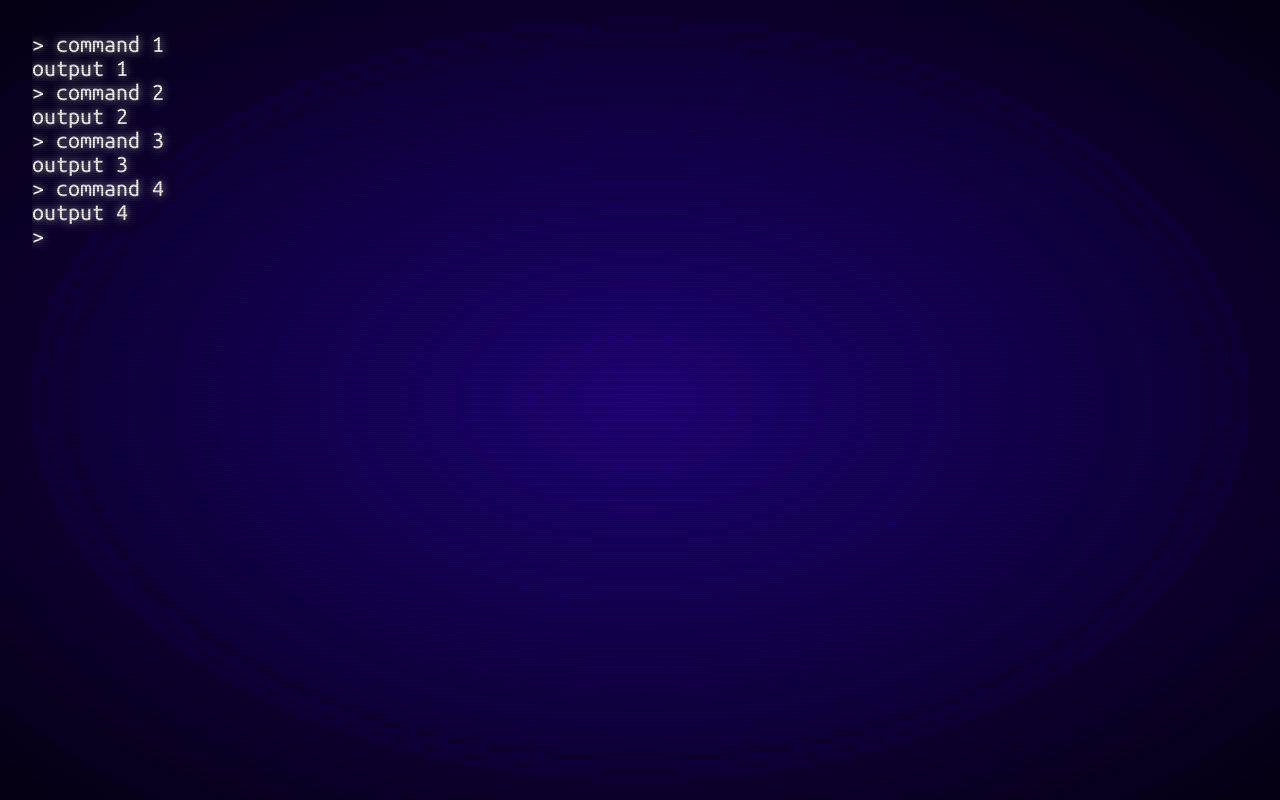
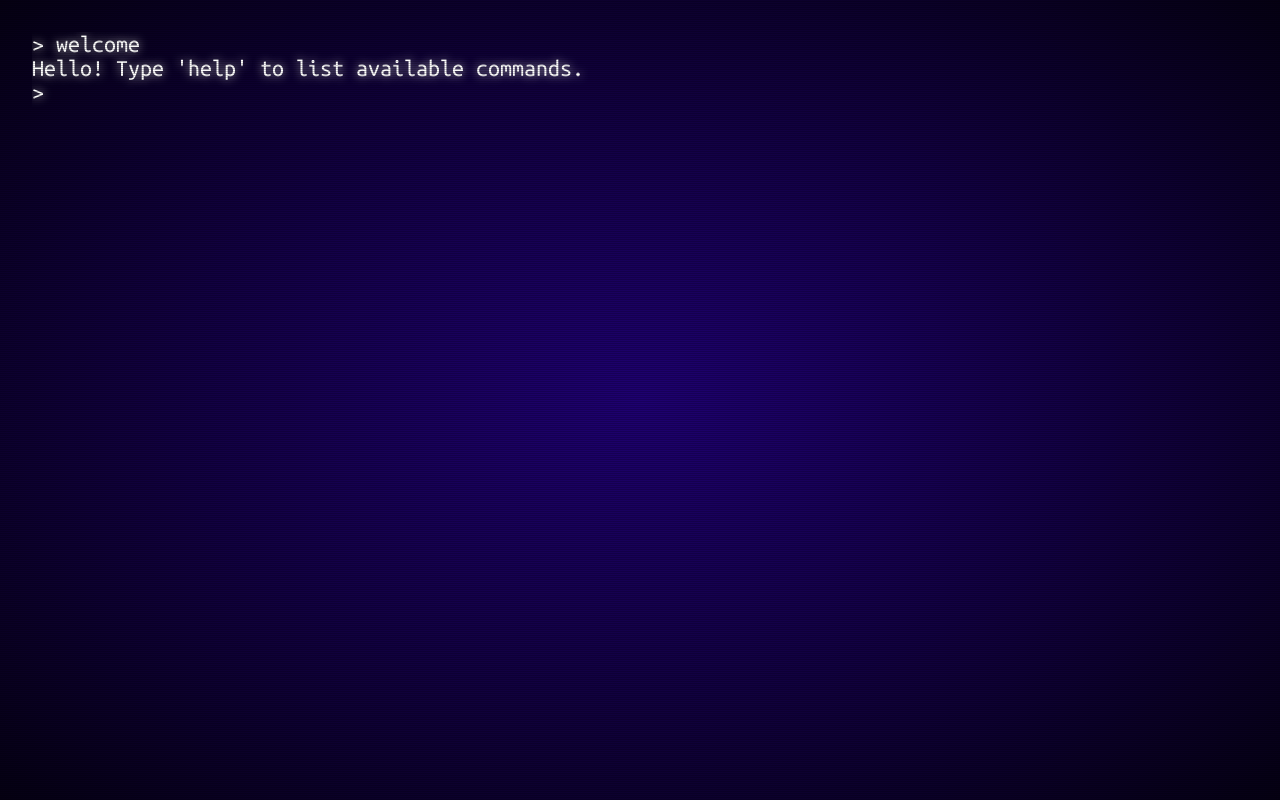
Before and after one commit to zylvve/terminal, a React (Vite) app: page / in a window 1280 px wide. Built offline with nearby package versions, Linux system fonts and the light colour scheme.

Commit message:
handle commands, implement welcome and help

```diff
--- a/src/components/EntryContainer.tsx
+++ b/src/components/EntryContainer.tsx
@@ -1,11 +1,11 @@
 import { prompt } from "../ts/prompt"
 import { Entry } from "../ts/types"
 
-const EntryContainer = ({command, output}: Entry) => {
+const EntryContainer = ({commandString, output}: Entry) => {
   return (
     <div className="entry_container">
       <span>{prompt}</span>
-      <span>{command}</span>
+      <span>{commandString}</span>
       <div>{output}</div>
     </div>
   )
--- a/src/components/TerminalScreen.tsx
+++ b/src/components/TerminalScreen.tsx
@@ -3,13 +3,16 @@ import { FormEventHandler, useRef, useState } from 'react'
 import { Log } from '../ts/types';
 import EntryContainer from './EntryContainer';
 import InputContainer from './InputContainer';
+import { executeCommand, parseCommand } from '../ts/commandHelpers';
+import { welcome } from '../ts/commands';
 
 const TerminalScreen = () => {
   const [log, setLog] = useState<Log>([
-    {command: "command 1", output: "output 1"},
-    {command: "command 2", output: "output 2"},
-    {command: "command 3", output: "output 3"},
-    {command: "command 4", output: "output 4"},
+    {
+      id: 1,
+      commandString: "welcome",
+      output: welcome(),
+    }
   ]);
   const [pendingCommand, setPendingCommand] = useState<string>("");
 
@@ -21,14 +24,31 @@ const TerminalScreen = () => {
   const submitCommand: FormEventHandler = (event) => {
     event.preventDefault();
     if (pendingCommand === '') return;
+    handleCommand(pendingCommand);
+
     setPendingCommand("");
     inputRef.current!.value = "";
+  }
+
+  const handleCommand = (pendingCommand: string) => {
+    const parsed = parseCommand(pendingCommand);
+    if (parsed) {
+      addToLog(pendingCommand, executeCommand(parsed));
+    }
+  }
+
+  const addToLog = (commandString: string, output: string) => {
+    setLog([...log, {
+      id: log.length + 1,
+      commandString,
+      output,
+    }])
   }
 
   return (
     <main className="terminal_screen" onClick={focusInput}>
       <form className="text_container" onSubmit={submitCommand}>
-        {log.map(entry => <EntryContainer {...entry}/>)}
+        {log.map(entry => <EntryContainer {...entry} key={entry.id}/>)}
         <InputContainer
           setPendingCommand={setPendingCommand}
           ref={inputRef}
--- /dev/null
+++ b/src/ts/commandHelpers.ts
@@ -0,0 +1,24 @@
+import { help } from "./commands";
+import { ParsedCommand } from "./types";
+interface Commands {
+  [command: string]: (...args: string[]) => string;
+}
+
+export const commands: Commands = {
+  help,
+}
+
+export const parseCommand = (command: string) => {
+  const args = command.split(' ');
+  const parsedCommand: ParsedCommand = {
+    command: args[0],
+    arguments: args.slice(1),
+  }
+  if (commands[parsedCommand.command]) {
+    return parsedCommand;
+  }
+}
+
+export const executeCommand = (parsedCommand: ParsedCommand) => {
+  return commands[parsedCommand.command](...parsedCommand.arguments);
+}
--- /dev/null
+++ b/src/ts/commands.ts
@@ -0,0 +1,3 @@
+export const welcome = () => "Hello! Type 'help' to list available commands."
+
+export const help = () => "help, welcome"
```
Also changed, not shown: src/ts/types.ts (+7 -1 lines).
